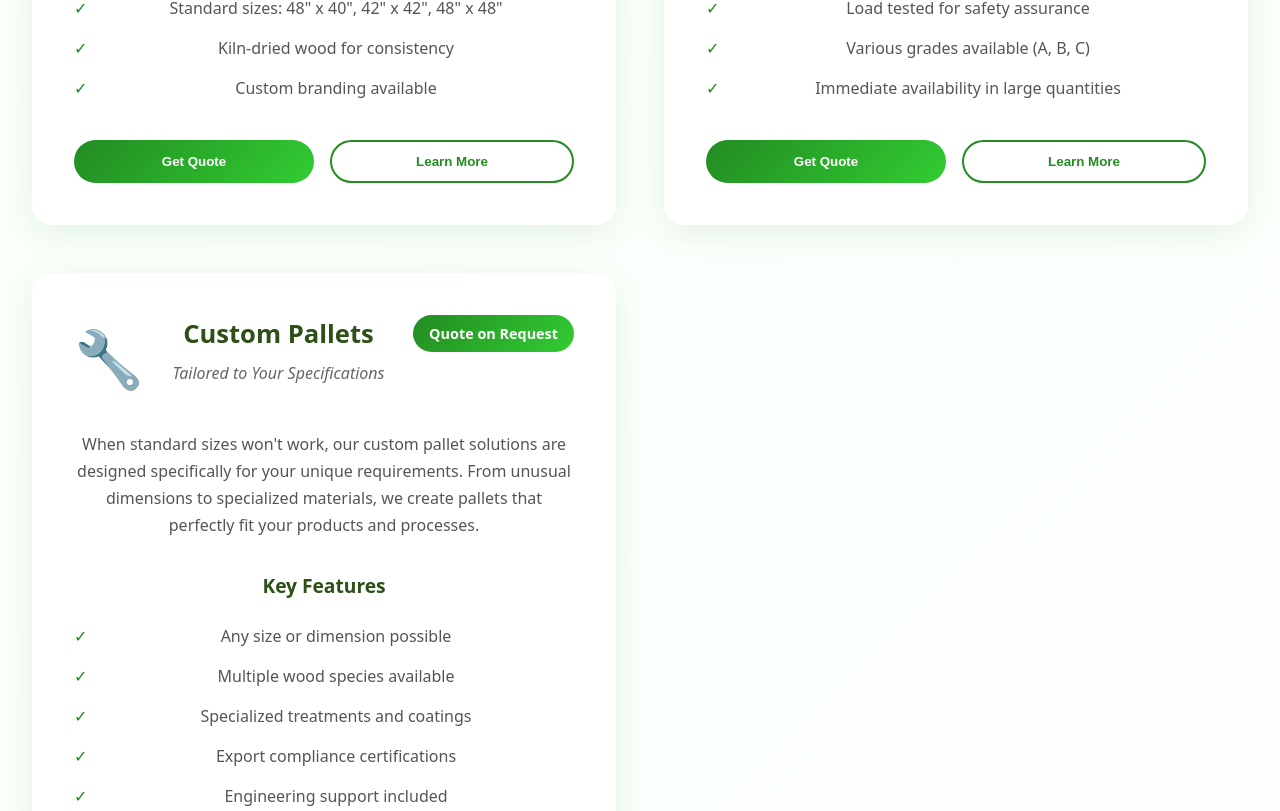
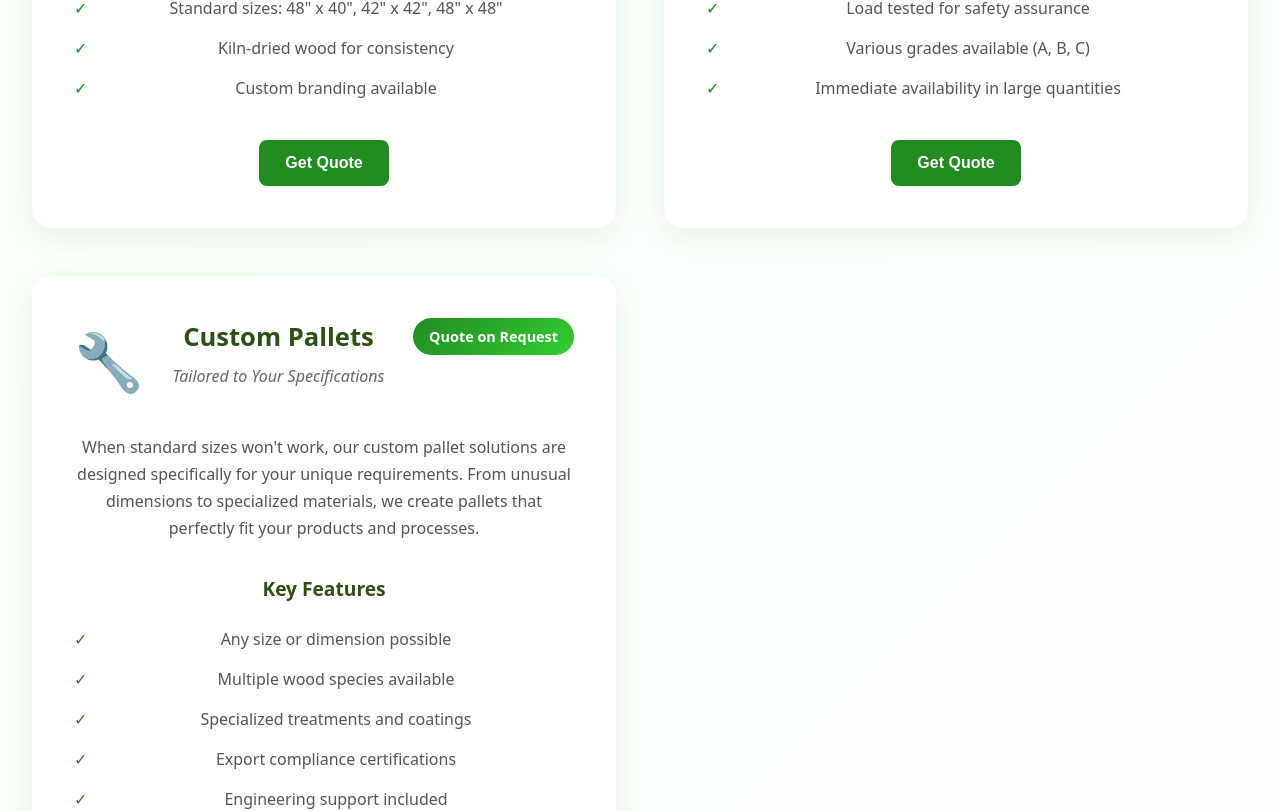
Before and after one commit to hquezada24/qs-pallets, a React (Vite) app: page /products in a window 1280 px wide. Shown: the part 1292-2103 px from the top of the page. Built offline with nearby package versions, Linux system fonts and the light colour scheme.

Commit message:
feat: modify Button component to return a button with a Link when required. Add a link to all navigation website buttons.

```diff
--- a/src/components/common/Button/Button.module.css
+++ b/src/components/common/Button/Button.module.css
@@ -75,6 +75,12 @@
   padding: 1rem 2rem;
 }
 
+/* Link styling */
+a {
+  color: inherit;
+  text-decoration: none;
+}
+
 /* States */
 .disabled {
   opacity: 0.6;
--- a/src/components/common/Button/Index.jsx
+++ b/src/components/common/Button/Index.jsx
@@ -1,7 +1,9 @@
 import styles from "./Button.module.css";
+import { Link } from "react-router-dom";
 
 const Button = ({
   text,
+  link = "",
   type = "button",
   variant = "primary",
   size = "medium",
@@ -41,7 +43,13 @@ const Button = ({
       {...props}
     >
       {loading && <span className={styles.spinner} aria-hidden="true" />}
-      <span className={loading ? styles.textHidden : ""}>{text}</span>
+      {link ? (
+        <Link to={link} className={loading ? styles.textHidden : ""}>
+          {text}
+        </Link>
+      ) : (
+        <span className={loading ? styles.textHidden : ""}>{text}</span>
+      )}
     </button>
   );
 };
--- a/src/pages/About/About.jsx
+++ b/src/pages/About/About.jsx
@@ -1,3 +1,4 @@
+import { Button } from "../../components/common/Button/Index";
 import styles from "./Styles.module.css";
 import { Link } from "react-router-dom";
 
@@ -128,7 +129,7 @@ const About = () => {
               together.
             </p>
             <button className={styles.ctaButton}>
-              <Link to="/request-a-quote#quote">Get Your Quote Today</Link>
+              <Link to="/request-a-quote">Get Your Quote Today</Link>
             </button>
           </div>
         </section>
--- a/src/pages/Products/Products.jsx
+++ b/src/pages/Products/Products.jsx
@@ -1,5 +1,6 @@
 import styles from "./Styles.module.css";
 import { Product } from "./components/Products/Product";
+import { Link } from "react-router-dom";
 
 const Products = () => {
   const products = [
@@ -200,7 +201,7 @@ const Products = () => {
             <div className={styles.ctaButtons}>
               <button className={styles.primaryButton}>Request a Quote</button>
               <button className={styles.secondaryButton}>
-                Contact Our Experts
+                <Link to={"/contact"}>Contact Us</Link>
               </button>
             </div>
           </div>
--- a/src/pages/Products/components/Products/Product.jsx
+++ b/src/pages/Products/components/Products/Product.jsx
@@ -1,4 +1,6 @@
 import styles from "./Styles.module.css";
+import { Button } from "../../../../components/common/Button/Index";
+import { Link } from "react-router-dom";
 
 const Product = ({
   title,
@@ -34,8 +36,7 @@ const Product = ({
       </div>
 
       <div className={styles.productActions}>
-        <button className={styles.quoteButton}>Get Quote</button>
-        <button className={styles.learnMoreButton}>Learn More</button>
+        <Button text={"Get Quote"} link={"/request-a-quote"}></Button>
       </div>
     </div>
   );
--- a/src/pages/Products/components/Products/Styles.module.css
+++ b/src/pages/Products/components/Products/Styles.module.css
@@ -135,42 +135,7 @@
 /* Product Actions - buttons at bottom of card */
 .productActions {
   display: flex;
-  gap: 1rem;
-}
-
-.quoteButton {
-  background: linear-gradient(135deg, #228b22, #32cd32);
-  color: white;
-  border: none;
-  padding: 0.75rem 1.5rem;
-  border-radius: 25px;
-  font-weight: 600;
-  cursor: pointer;
-  transition: all 0.3s ease;
-  flex: 1;
-}
-
-.quoteButton:hover {
-  transform: translateY(-2px);
-  box-shadow: 0 4px 16px rgba(34, 139, 34, 0.3);
-}
-
-.learnMoreButton {
-  background: transparent;
-  color: #228b22;
-  border: 2px solid #228b22;
-  padding: 0.75rem 1.5rem;
-  border-radius: 25px;
-  font-weight: 600;
-  cursor: pointer;
-  transition: all 0.3s ease;
-  flex: 1;
-}
-
-.learnMoreButton:hover {
-  background: #228b22;
-  color: white;
-  transform: translateY(-2px);
+  justify-content: center;
 }
 
 @media (max-width: 768px) {
@@ -188,10 +153,6 @@
   .productPrice {
     align-self: center;
   }
-
-  .productActions {
-    flex-direction: column;
-  }
 }
 
 @media (max-width: 480px) {
```
